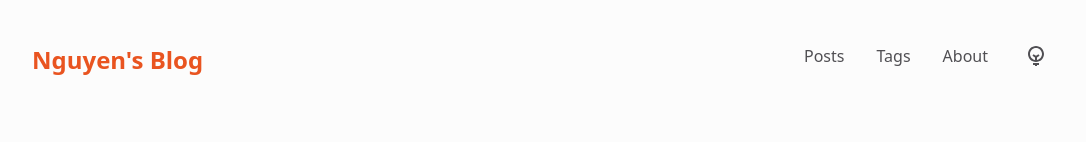
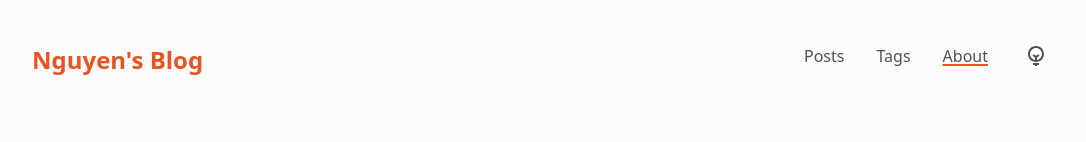
Before and after one commit to vespaiach/personal_website, a Next.js app: page /about in a window 1280 px wide. Shown: the top 142 px of the page, without its empty margins (96-1182 px from the left). Built offline with nearby package versions, Linux system fonts and the light colour scheme; no server answers.

Commit message:
chore: underline navigation link

```diff
--- a/components/Layout.tsx
+++ b/components/Layout.tsx
@@ -10,6 +10,7 @@ import HamburgerIcon from './HamburgerIcon';
 import LinkedInIcon from './LinkedInIcon';
 import MailIcon from './MailIcon';
 import { cx } from '@lib/utils';
+import NavigatingLink from './NavigatingLink';
 
 function toogleThemeMode() {
     let mode = 'light';
@@ -67,21 +68,21 @@ export default function Layout({ children, report }: { report?: string; children
                         </div>
                         <div className="flex items-center text-base leading-5">
                             <div className="hidden sm:block">
-                                <Link href="/posts">
-                                    <a className="p-1 font-medium text-gray-500 dark:text-gray-100 sm:p-4 hover:text-cyan-600">
-                                        Posts
-                                    </a>
-                                </Link>
-                                <Link href="/tags">
-                                    <a className="p-1 font-medium text-gray-500 dark:text-gray-100 sm:p-4 hover:text-cyan-600">
-                                        Tags
-                                    </a>
-                                </Link>
-                                <Link href="/about">
-                                    <a className="p-1 font-medium text-gray-500 dark:text-gray-100 sm:p-4 hover:text-cyan-600">
-                                        About
-                                    </a>
-                                </Link>
+                                <NavigatingLink
+                                    href="/posts"
+                                    className="p-1 font-medium text-gray-500 dark:text-gray-100 sm:p-4 hover:text-cyan-600">
+                                    Posts
+                                </NavigatingLink>
+                                <NavigatingLink
+                                    href="/tags"
+                                    className="p-1 font-medium text-gray-500 dark:text-gray-100 sm:p-4 hover:text-cyan-600">
+                                    Tags
+                                </NavigatingLink>
+                                <NavigatingLink
+                                    href="/about"
+                                    className="p-1 font-medium text-gray-500 dark:text-gray-100 sm:p-4 hover:text-cyan-600">
+                                    About
+                                </NavigatingLink>
                             </div>
                             <button
                                 onClick={toogleThemeMode}
--- /dev/null
+++ b/components/NavigatingLink.tsx
@@ -0,0 +1,35 @@
+import { useRouter } from 'next/router';
+import { useEffect, useState } from 'react';
+
+import { cx } from '@lib/utils';
+
+export default function NavigatingLink({
+    children,
+    href,
+    className,
+}: {
+    children: React.ReactNode;
+    href: string;
+    className?: string;
+}) {
+    const [active, setActive] = useState(false);
+    const router = useRouter();
+
+    useEffect(() => {
+        setActive(router.asPath.startsWith(href));
+    }, [router.asPath, href]);
+
+    const handleClick = (e) => {
+        e.preventDefault();
+        router.push(href);
+    };
+
+    return (
+        <a
+            href={href}
+            onClick={handleClick}
+            className={cx(className, active && 'underline decoration-2 underline-offset-2 decoration-orange-600')}>
+            {children}
+        </a>
+    );
+}
--- a/public/main.css
+++ b/public/main.css
@@ -1639,6 +1639,24 @@ a:hover {
   color: rgb(168 168 168 / var(--tw-text-opacity));
 }
 
+.underline {
+  -webkit-text-decoration-line: underline;
+          text-decoration-line: underline;
+}
+
+.decoration-orange-600 {
+  -webkit-text-decoration-color: #e95420;
+          text-decoration-color: #e95420;
+}
+
+.decoration-2 {
+  text-decoration-thickness: 2px;
+}
+
+.underline-offset-2 {
+  text-underline-offset: 2px;
+}
+
 .antialiased {
   -webkit-font-smoothing: antialiased;
   -moz-osx-font-smoothing: grayscale;
```
